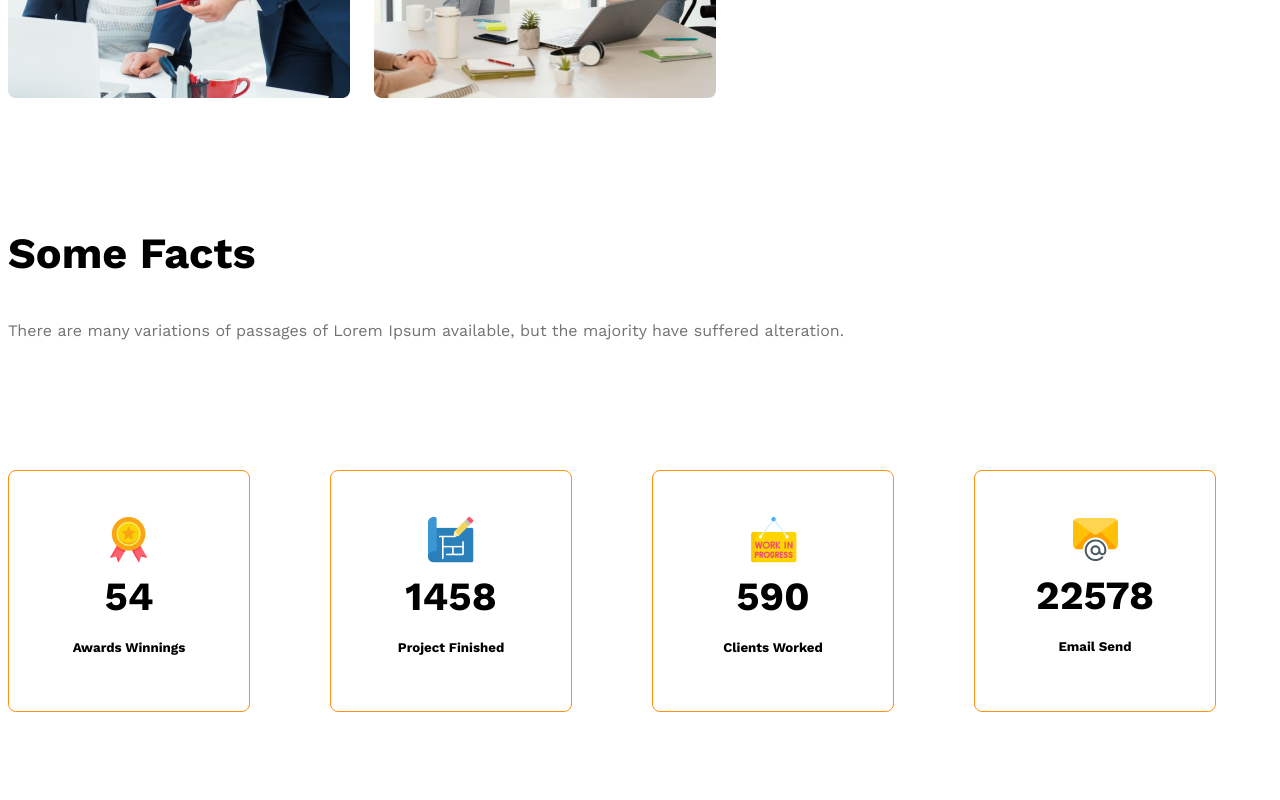
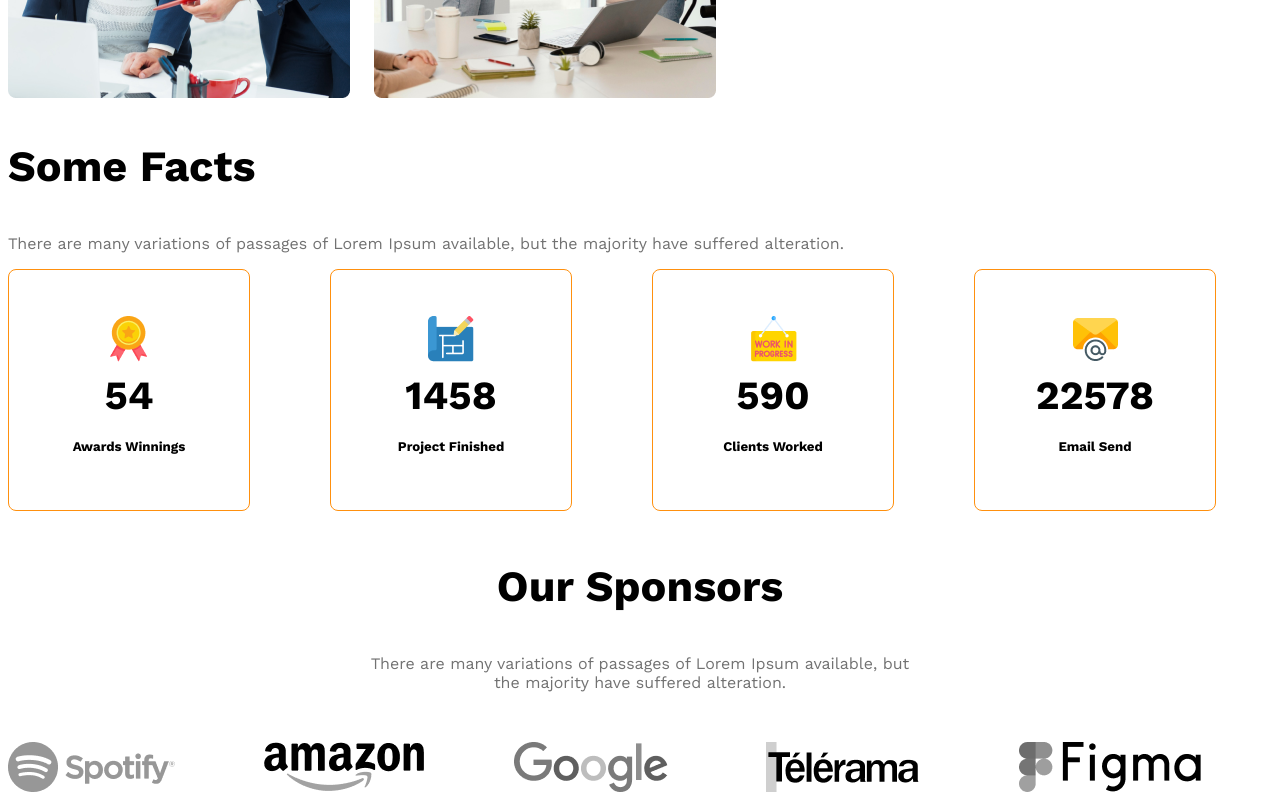
Before and after one commit to Jisan-5/g3-architects-practise, a plain HTML site: page index.html in a window 1280 px wide. Shown: the part 1945-2745 px from the top of the page. Before the commit the page ends 2665 px from the top, so only its background shows below. Drawn offline with nearby package versions, Linux system fonts and the light colour scheme.

Commit message:
brand section responsive

```diff
--- a/index.html
+++ b/index.html
@@ -62,7 +62,7 @@
       </section>
 
       <!-- Some Facts -->
-      <section>
+      <section class="facts-section">
         <h3 class="section-title">Some Facts</h3>
         <p class="text-light-gray">
           There are many variations of passages of Lorem Ipsum available, but
@@ -93,7 +93,19 @@
       </div>
 
       <!-- Our Sponspors -->
-
+       <div class="our-sponsors">
+         <div class="sponsor-info">
+          <h3 class="section-title">Our Sponsors</h3>
+          <p class="text-light-gray">There are many variations of passages of Lorem Ipsum available, but the majority have suffered alteration.</p>
+         </div>
+       </div>
+       <div class="sponsor-company">
+        <img src="images/sponsors/spotify.png" alt="">
+        <img src="images/sponsors/amazon.png" alt="">
+        <img src="images/sponsors/google.png" alt="">
+        <img src="images/sponsors/telerama.png" alt="">
+        <img src="images/sponsors/figma.png" alt="">
+       </div>
     </main>
 
     <footer></footer>
--- a/style/style.css
+++ b/style/style.css
@@ -70,7 +70,7 @@
   .nav-links{
     align-items: center;
   }
-.navbar, .banner , .teams{
+.navbar, .banner , .teams , .facts-section , .facts-container, .sponsor-company{
   max-width: 1440px;
   margin: 0 auto;
 }
@@ -134,15 +134,36 @@ main {
 
 }
 
+  /* Our feature section */
+  .sponsor-info{
+    max-width: 542px;
+    margin: 50px auto;
+    text-align: center;
+  }
+  .sponsor-company{
+    display: grid;
+    grid-template-columns: repeat(5, 1fr);
+  }
+  .sponsor-company img{
+    filter: grayscale(100%);
+  }
+
 /* Mobile devices responsive */
 @media screen and (max-width:576px) {
   .navbar , .nav-links, .teams{
     flex-direction: column;
     text-align: center;
   }
-  .team-img-container, .facts-container{
+  .team-img-container, .facts-container, .sponsor-company{
     grid-template-columns: repeat(1, 1fr);
-    gap: 24px;
+    gap: 25px;
+  }
+  .sponsor-company{
+    justify-items: center;
+    gap: 50px;
+  }
+  .sponsor-company img{
+    margin: o auto;
   }
   .our-features{
     margin: 5px;
```
